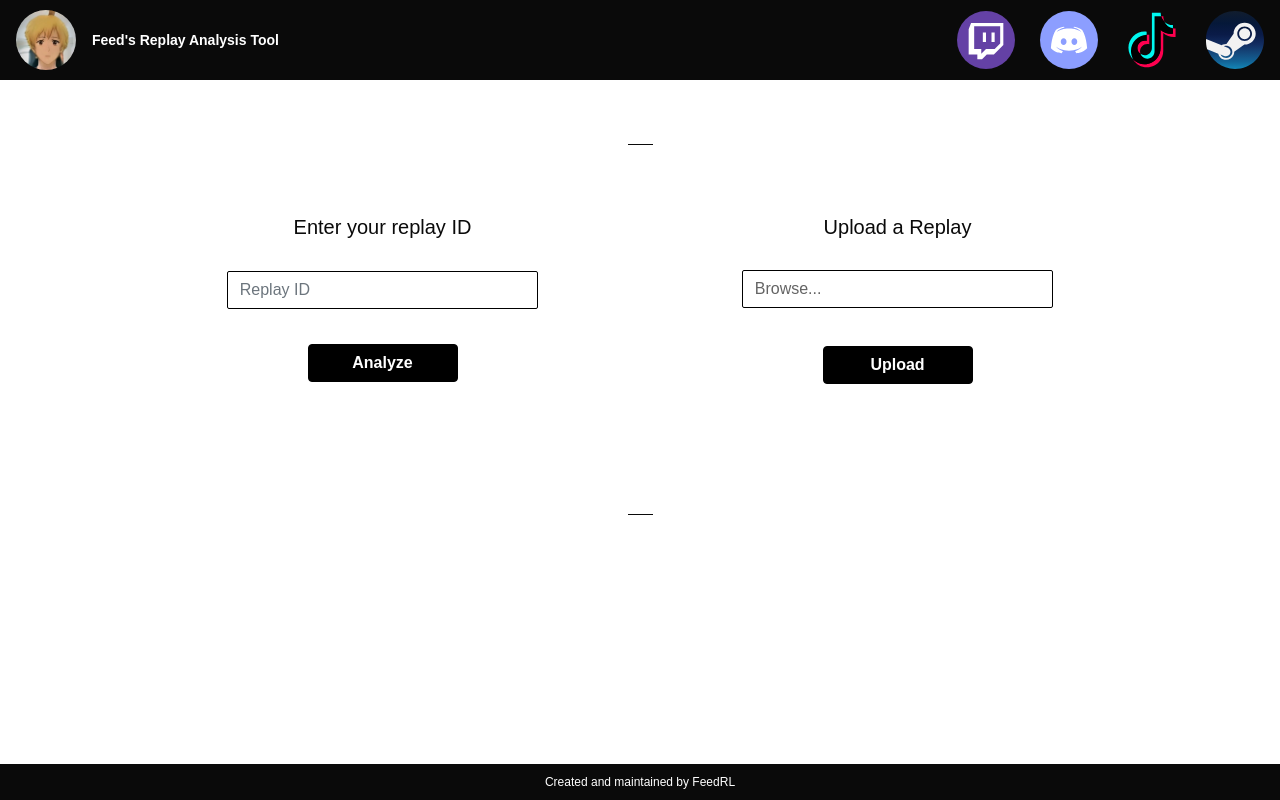
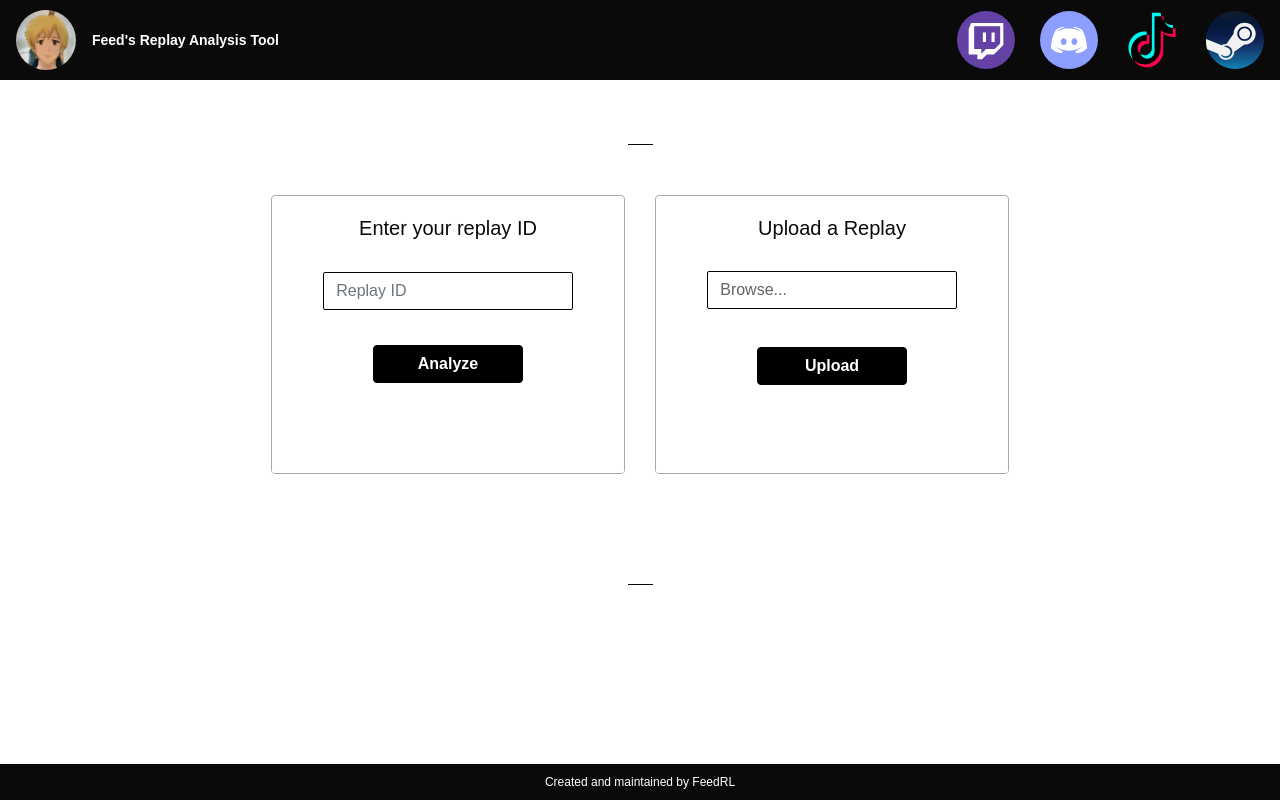
Before and after one commit to Maximilian-Oberholtzer/replay-analysis-tool, a React (Create React App) app: page /analyze in a window 1280 px wide. Built offline with nearby package versions, Linux system fonts and the light colour scheme.

Commit message:
Upload enhancements and Analyze page styling

```diff
--- a/src/data-components/Analyze.css
+++ b/src/data-components/Analyze.css
@@ -1,8 +1,28 @@
+.Card-deck-analyze-page{
+    margin-top: 50px !important;
+    margin-left: 20% !important;
+    margin-right: 20% !important;
+  }
+
+  @media (min-width: 576px){
+    .Card-deck-analyze-page {
+      display: block !important;
+      flex-flow: unset !important;
+    }
+  }
+
+  @media (min-width: 1000px){
+    .Card-deck-analyze-page {
+      display: flex !important;
+      flex-flow: row wrap !important;
+      }
+    }
+
 .Replay-form{
     margin-top: 20px;
     margin-bottom: 35px;
     display: inline-block;
-    width: 70%;
+    width: 80%;
     height: 38px !important;
     border: none;
 }
@@ -10,6 +30,18 @@
 .Replay-form > input{
     border: 1px solid black;
     border-radius: 2px !important;
+}
+
+.Card-analyze-page{
+    border: 1px solid rgb(170, 170, 170) !important;
+    border-radius: 4px;
+    margin-bottom: 30px !important;
+  }
+
+.card-footer{
+    border: none !important;
+    background-color: white !important;
+    height: 68px !important;
 }
 
 .Browse-file-button{
@@ -37,7 +69,7 @@ input[type="file"] {
     cursor: pointer;
     color: rgb(100, 100, 100);
     font-weight: 100;
-    width: 70% !important;
+    width: 80% !important;
     height: 38px !important;
     font-family: sans-serif;
     text-align: left;
--- a/src/data-components/Analyze.js
+++ b/src/data-components/Analyze.js
@@ -17,7 +17,7 @@ class Analyze extends React.Component {
 
     constructor(props) {
         super(props);
-        this.state = {key : '', message : '', replayData: null, fileName: 'Browse...', file: null};
+        this.state = {key: '', analyzeMessage: '', uploadMessage: '', replayData: null, fileName: 'Browse...', file: null};
     }
 
     handleChange = (event) => {
@@ -29,6 +29,9 @@ class Analyze extends React.Component {
         if(event.target.files[0] !== undefined){
             let file = event.target.files[0];
             this.setState({file: file, fileName: event.target.files[0].name});
+        }
+        else{
+            this.setState({fileName: 'Browse...'});
         }
 
     }
@@ -51,12 +54,16 @@ class Analyze extends React.Component {
                 data: formdata
             }).then((response) => {
                 console.log(response);
+                const id = response.data.id;
+                this.setState({uploadMessage: "Success! Replay ID: " + id});
             }, (error) => {
                 console.log(error);
+                this.setState({uploadMessage: "File not valid or already uploaded."});
             });
         }
         else{
             console.log("file cannot be null");
+            this.setState({uploadMessage: "Please select a file before uploading."});
         }
 
     }
@@ -74,12 +81,18 @@ class Analyze extends React.Component {
             })
             .then(function (response) {
                 // handle success
-                 this.setState({message: "Data fetch successful.", replayData: response.data});
+                // make sure the replay is solo duel
+                if(response.data.team_size === 1){
+                    this.setState({analyzeMessage: "Data fetch successful.", replayData: response.data});
+                }
+                else{
+                    this.setState({analyzeMessage: "Please enter a solo duel replay."});
+                }
             }.bind(this))
             .catch(function (error) {
                 // handle error
                 console.log(error);
-                this.setState({message: "Please enter a valid replay ID."});
+                this.setState({analyzeMessage: "Please enter a valid replay ID."});
              }.bind(this))
               .then(function () {
                  // always executed
@@ -87,7 +100,7 @@ class Analyze extends React.Component {
         }
         else {
             //make sure user puts in a value
-            this.setState({message: "Replay ID field cannot be empty."});
+            this.setState({analyzeMessage: "Replay ID field cannot be empty."});
         }
     }
 
@@ -95,8 +108,8 @@ class Analyze extends React.Component {
         return(
             <div>
                 <hr className="Header-hr"/>
-                <CardDeck className="Card-deck">
-                    <Card className="Card">
+                <CardDeck className="Card-deck-analyze-page">
+                    <Card className="Card-analyze-page">
                         <Card.Body>
                         <Card.Title>Enter your replay ID</Card.Title>
                             <Form.Group className="Replay-form">
@@ -105,8 +118,11 @@ class Analyze extends React.Component {
                             <div />
                             <Button className="Menu-button" onClick={this.fetchReplayData} > Analyze </Button>
                         </Card.Body>
+                        <Card.Footer>
+                            <small className="text-muted">{this.state.analyzeMessage}</small>
+                        </Card.Footer>
                     </Card>
-                    <Card className="Card">
+                    <Card className="Card-analyze-page">
                         <Card.Body>
                         <Card.Title>Upload a Replay</Card.Title>
                             <div className="File-upload">
@@ -118,10 +134,12 @@ class Analyze extends React.Component {
                             <div />
                             <Button className="Menu-button" onClick={this.uploadFile}> Upload </Button>
                         </Card.Body>
+                        <Card.Footer>
+                            <small className="text-muted">{this.state.uploadMessage}</small>
+                        </Card.Footer>
                     </Card>
                 </CardDeck>
                 <hr className="Footer-hr"/>
-                <h1 className="title"> {this.state.message} </h1>
                 <GetReplayTitle data={this.state.replayData} />
                 <Ranks data={this.state.replayData} />
             </div>
--- a/src/data-components/Ranks.js
+++ b/src/data-components/Ranks.js
@@ -15,7 +15,7 @@ function Ranks(data){
     var playerBlueName;
     var playerOrangeName;
 
-    console.log(data);
+    //console.log(data);
     if(data.data != null) {
         playerBlueName = data.data.blue.players[0].name;
         const playerBlueId = data.data.blue.players[0].id.id;
```
Also changed, not shown: 1 other file (tests, documents, lock files or other folders).
